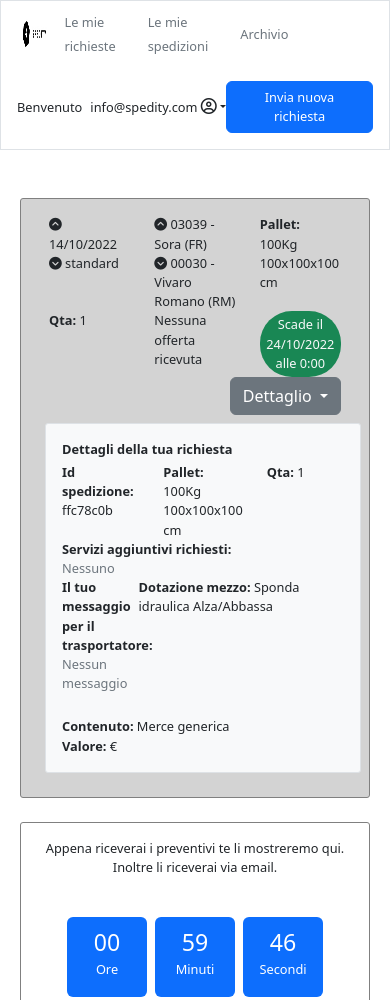
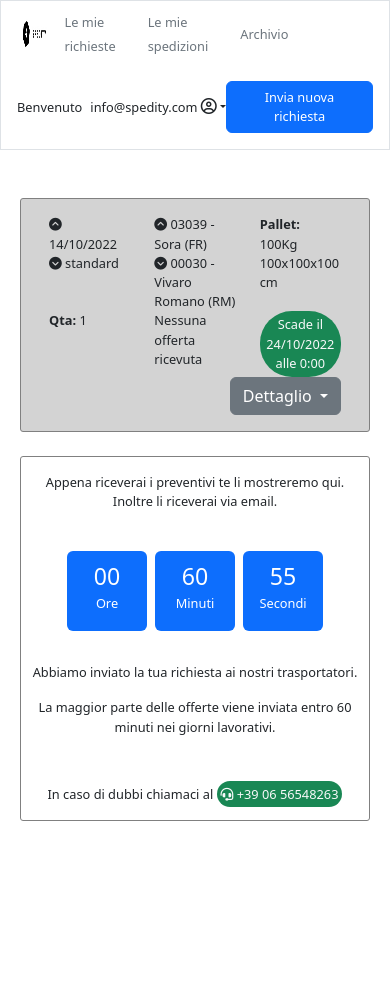
Before and after one commit to Ivztoz8/forSpedity, a plain HTML site: page index.html in a window 390 px wide. Shown: the top 1000 px of the page. After the commit the page ends 844 px from the top, so only its background shows below. Drawn offline with nearby package versions, Linux system fonts and the light colour scheme.

Commit message:
Compito 1, complete

```diff
--- a/assets/css/index.css
+++ b/assets/css/index.css
@@ -1,3 +1,4 @@
+/* My classes */
 .my_logosize{
     width: 20%;
     height: auto;
--- a/assets/js/index.js
+++ b/assets/js/index.js
@@ -1,5 +1,6 @@
 var app = new Vue({
     el: '#app',
+
     data: {
         object: {
             data: '14/10/2022',
@@ -16,12 +17,37 @@ var app = new Vue({
             value: '€',
             equipmentTr: 'Sponda idraulica Alza/Abbassa',
             additionalServ: 'Nessuno',
-          }
+          },
     },
-    /* methods: {
-        offerCounter: function () {
+      methods: {
+        showDisplay() {
+            var element = document.getElementById("showDisp");
+            element.classList.toggle("d-none");
+        },
+        minuteCounter: function(){
+          var count = 60;
+          setInterval(function(){
+            count--;
+            var element = document.getElementById("minCount").innerHTML = count;
+            if( count == 0){
+              count = 60;
+            }
+          }, 60000)
+        },
+        secondCounter: function(){
+          var count = 60;
+          setInterval(function(){
+            count--;
+            var element = document.getElementById("secCount").innerHTML = count;
+            if( count == 0){
+              count = 60;
+            }
+          }, 1000)
+        }
 
-        }
       },
-      */
+      mounted: function() {
+        this.minuteCounter(),
+        this.secondCounter()
+      },
 });
--- a/index.html
+++ b/index.html
@@ -83,13 +83,13 @@
                     </div>
                     <div class="col">
                         <div class="d-flex justify-content-end">
-                            <a class="btn btn-secondary dropdown-toggle align-self-end" href="#" role="button" data-bs-toggle="dropdown" aria-expanded="false">
+                            <a class="btn btn-secondary dropdown-toggle align-self-end" href="#" role="button" data-bs-toggle="dropdown" aria-expanded="false" @click="showDisplay()" >
                                 Dettaglio
                             </a>
                         </div>
                     </div>
         <!-- TODO Dettagli offerta-->
-                    <div class="container p-3 bg-light m-2 my_border-rad border " >
+                    <div class="container p-3 bg-light m-2 my_border-rad border d-none" id="showDisp">
                         <div class="row pb-1">
                             <div class="col my_fontBold">Dettagli della tua richiesta</div>
 
@@ -133,11 +133,11 @@
                                 <div>Ore</div>
                             </div>
                             <div class="col bg-primary text-white mx-2 my_counterSize rounded-2">
-                                <div class="fs-3 mt-2">59</div>
+                                <div class="fs-3 mt-2" id="minCount">60</div>
                                 <div>Minuti</div>
                             </div>
                             <div class="col bg-primary text-white me-5 my_counterSize rounded-2">
-                                <div class="fs-3 mt-2">46</div>
+                                <div class="fs-3 mt-2" id="secCount">00</div>
                                 <div>Secondi</div>
                             </div>
 
```
